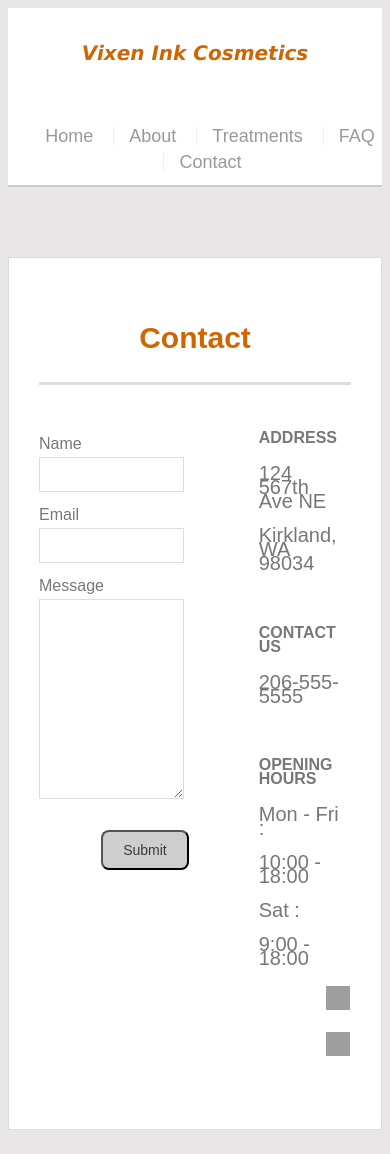
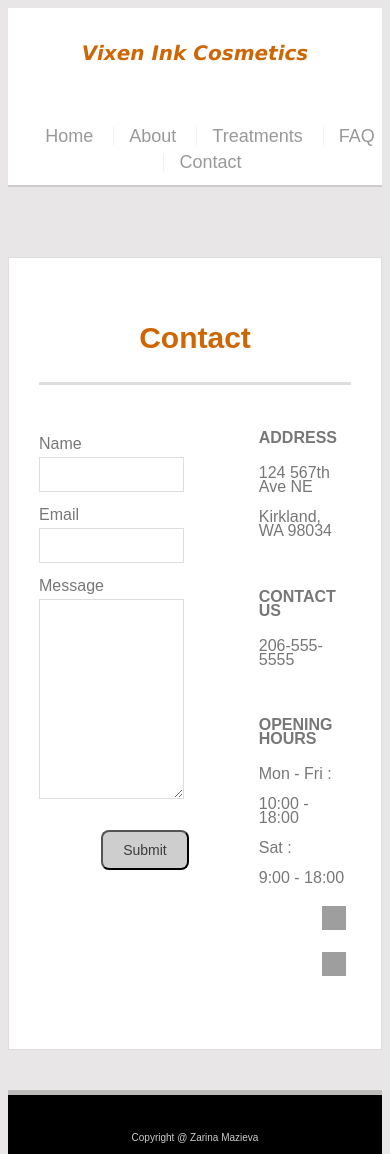
Before and after one commit to zmazieva78/Vixen-Inc-Cosmetics, a plain HTML site: page contact.html in a window 390 px wide. Shown: the top 1154 px of the page. Drawn offline with Linux system fonts and the light colour scheme; grey boxes are pictures that could not be loaded.

Commit message:
adjusted media screen

```diff
--- a/assets/css/style.css
+++ b/assets/css/style.css
@@ -189,13 +189,13 @@ body {
     margin-left: 70px;
     width: 28%;
     float: left;
-    font-size: 16px;
+    /* font-size: 16px; */
     line-height: 14px;
     }
 
   #links {
     float: right;
-    width: 30px;
+    width: 50px;
   }
   label {
     font-size: 16px;
@@ -273,6 +273,10 @@ body {
       margin-left: auto;
     }
 
+    #links {
+      width: auto;
+    }
+
   }
 
   @media screen and (max-width: 768px) {
@@ -302,7 +306,9 @@ body {
     .portfolio-item {
       width: 46%;
     }
-
+    #links {
+      width: auto;
+    }
 
 
   }
@@ -342,9 +348,11 @@ body {
       float: none;
       width: 100%;
     }
-    p {
+    /* p {
       font-size: 20px;
+    } */
+    #links {
+      width: auto;
     }
 
-
   }
```
